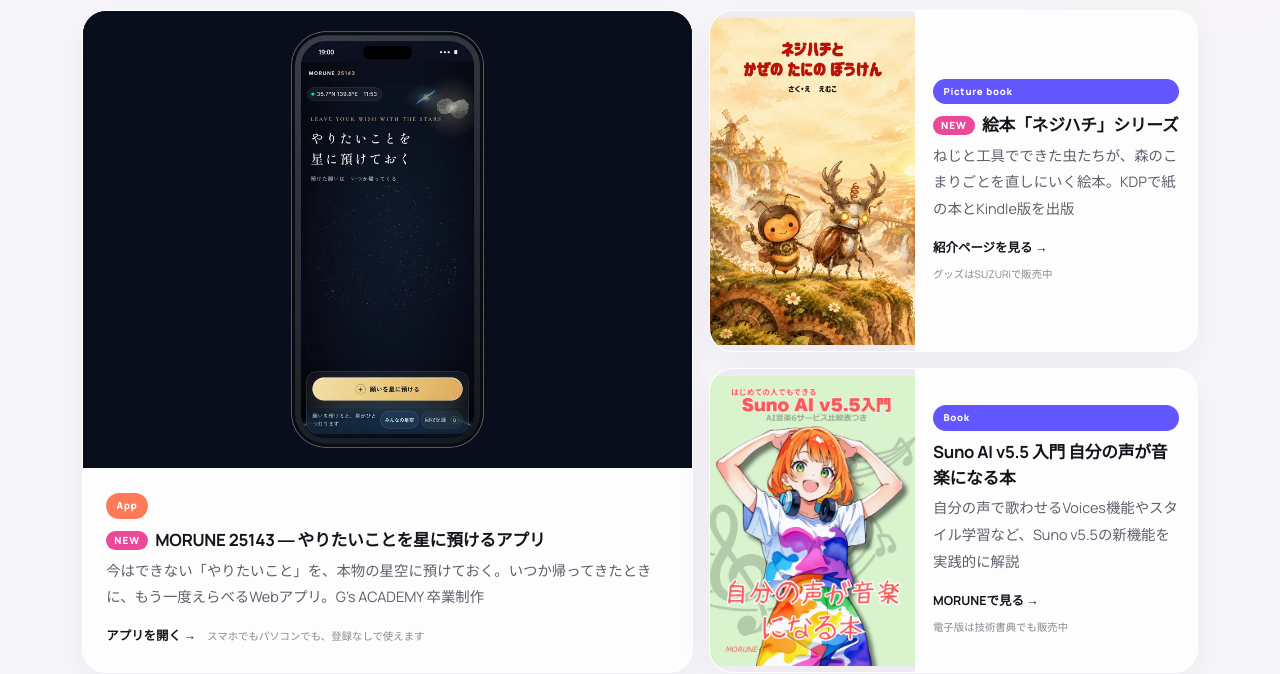
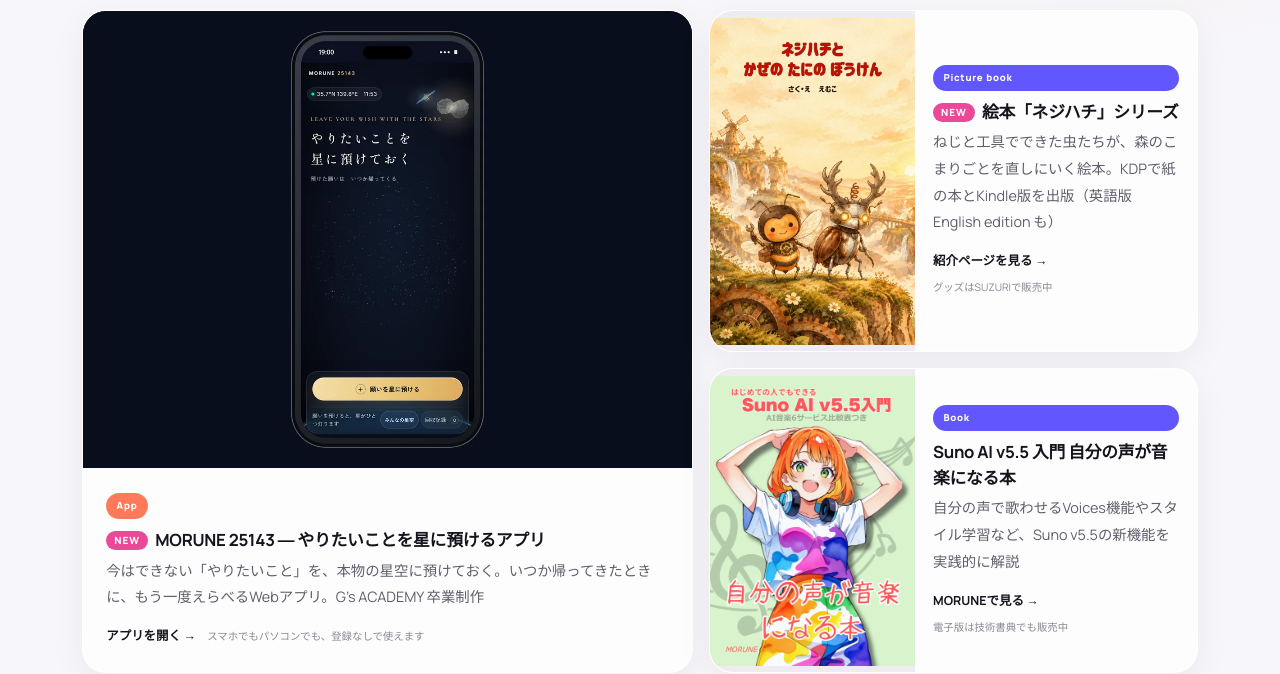
Before and after one commit to mai-san447/mai-san447.github.io, a plain HTML site: page index.html in a window 1280 px wide. Shown: the part 1520-2194 px from the top of the page. Drawn offline with Linux system fonts and the light colour scheme.

Commit message:
fix: ネジハチの枠に、英語版も出したことを書く
枠全体が紹介ページへのリンクなので、中に別のリンクは置けない。
英語ページへは、紹介ページの右上の English から行ける。

Co-Authored-By: Claude Opus 5.5 <noreply@anthropic.com>

```diff
--- a/index.html
+++ b/index.html
@@ -962,7 +962,7 @@
                     <div class="feat-card-body">
                         <span class="feat-card-tag tag-book">Picture book</span>
                         <div class="feat-card-title"><span class="feat-card-new">NEW</span>絵本「ネジハチ」シリーズ</div>
-                        <div class="feat-card-desc">ねじと工具でできた虫たちが、森のこまりごとを直しにいく絵本。KDPで紙の本とKindle版を出版</div>
+                        <div class="feat-card-desc">ねじと工具でできた虫たちが、森のこまりごとを直しにいく絵本。KDPで紙の本とKindle版を出版（英語版 <span lang="en">English edition</span> も）</div>
                         <div class="feat-card-sales"><strong>紹介ページを見る →</strong><small>グッズはSUZURIで販売中</small></div>
                     </div>
                 </a>
```
